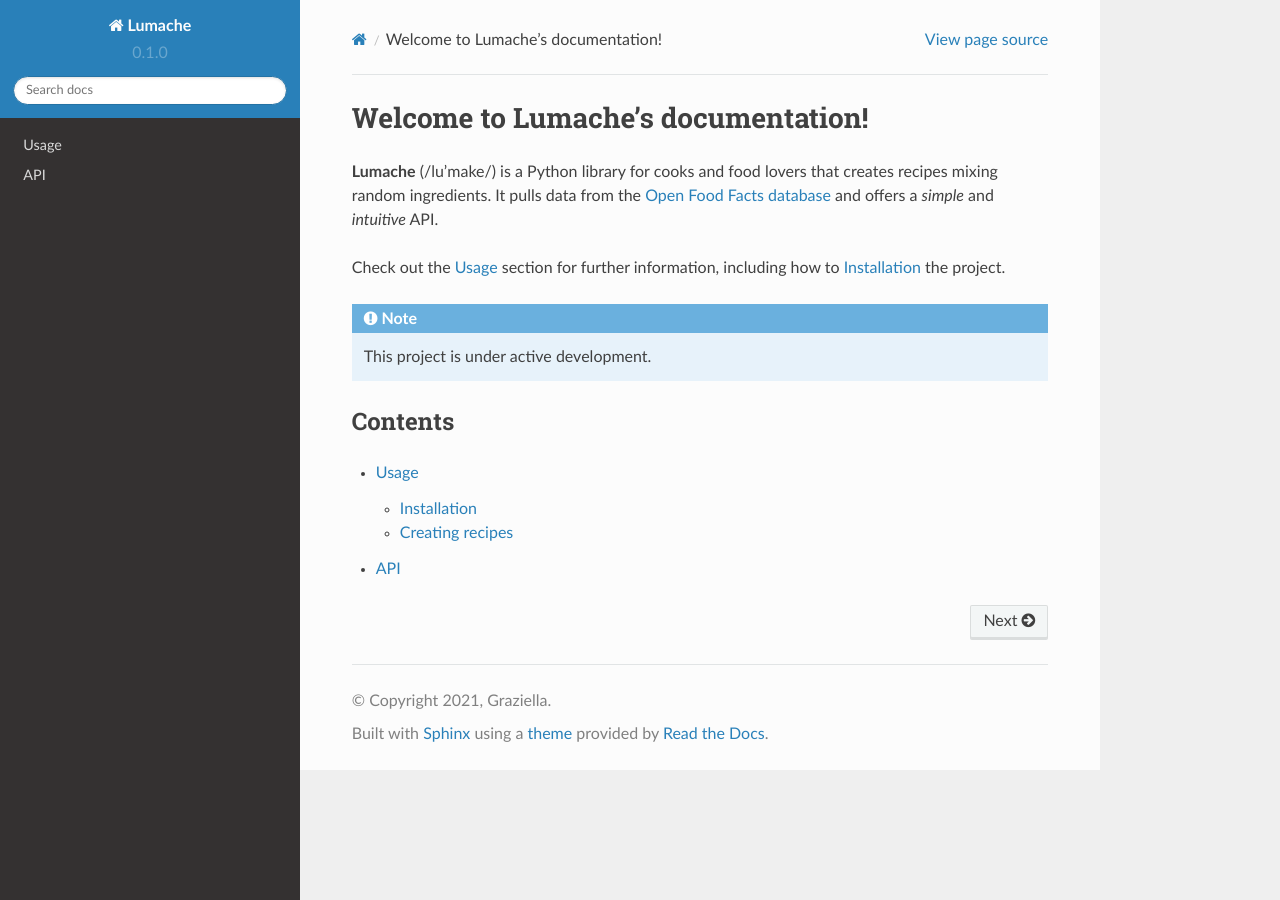
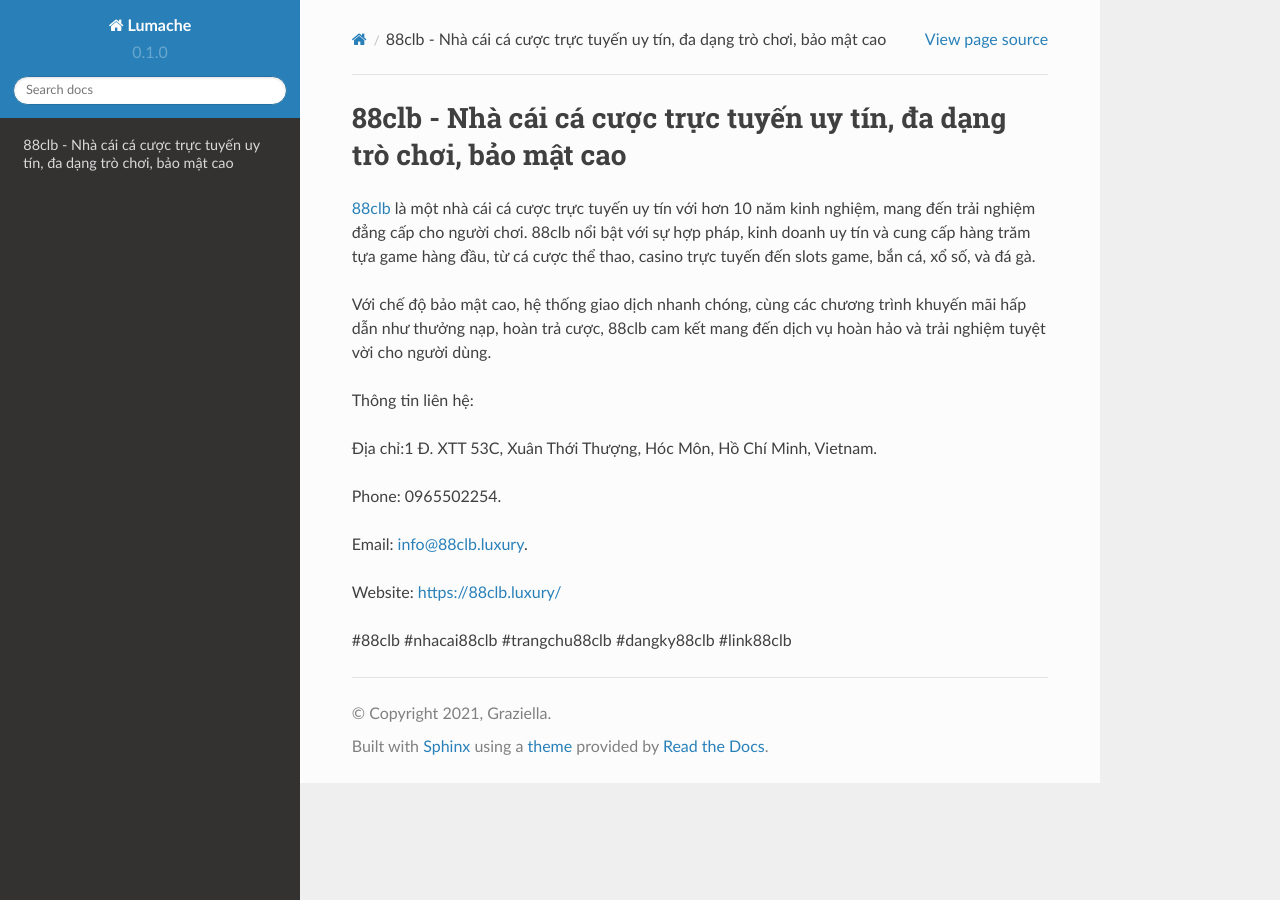
Before and after one commit to vanthanhtuan2022/88clbluxury, a Sphinx documentation site: the page built from docs/source/index.rst, in a window 1280 px wide. Built offline with Sphinx 7.4.7 and the Read the Docs theme 2.0.0, drawn with Linux system fonts in a browser that asks for light colours.

Commit message:
Update index.rst

```diff
--- a/docs/source/index.rst
+++ b/docs/source/index.rst
@@ -1,22 +1,18 @@
-Welcome to Lumache's documentation!
+88clb - Nhà cái cá cược trực tuyến uy tín, đa dạng trò chơi, bảo mật cao
 ===================================
 
-**Lumache** (/lu'make/) is a Python library for cooks and food lovers
-that creates recipes mixing random ingredients.
-It pulls data from the `Open Food Facts database <https://world.openfoodfacts.org/>`_
-and offers a *simple* and *intuitive* API.
+`88clb <https://88clb.luxury/>`_ là một nhà cái cá cược trực tuyến uy tín với hơn 10 năm kinh nghiệm, mang đến trải nghiệm đẳng cấp cho người chơi. 88clb nổi bật với sự hợp pháp, kinh doanh uy tín và cung cấp hàng trăm tựa game hàng đầu, từ cá cược thể thao, casino trực tuyến đến slots game, bắn cá, xổ số, và đá gà.
 
-Check out the :doc:`usage` section for further information, including
-how to :ref:`installation` the project.
+Với chế độ bảo mật cao, hệ thống giao dịch nhanh chóng, cùng các chương trình khuyến mãi hấp dẫn như thưởng nạp, hoàn trả cược, 88clb cam kết mang đến dịch vụ hoàn hảo và trải nghiệm tuyệt vời cho người dùng.
 
-.. note::
+Thông tin liên hệ:
 
-   This project is under active development.
+Địa chỉ:1 Đ. XTT 53C, Xuân Thới Thượng, Hóc Môn, Hồ Chí Minh, Vietnam.
 
-Contents
---------
+Phone: 0965502254.
 
-.. toctree::
+Email: info@88clb.luxury.
 
-   usage
-   api
+Website: https://88clb.luxury/
+
+#88clb #nhacai88clb #trangchu88clb #dangky88clb #link88clb
```
